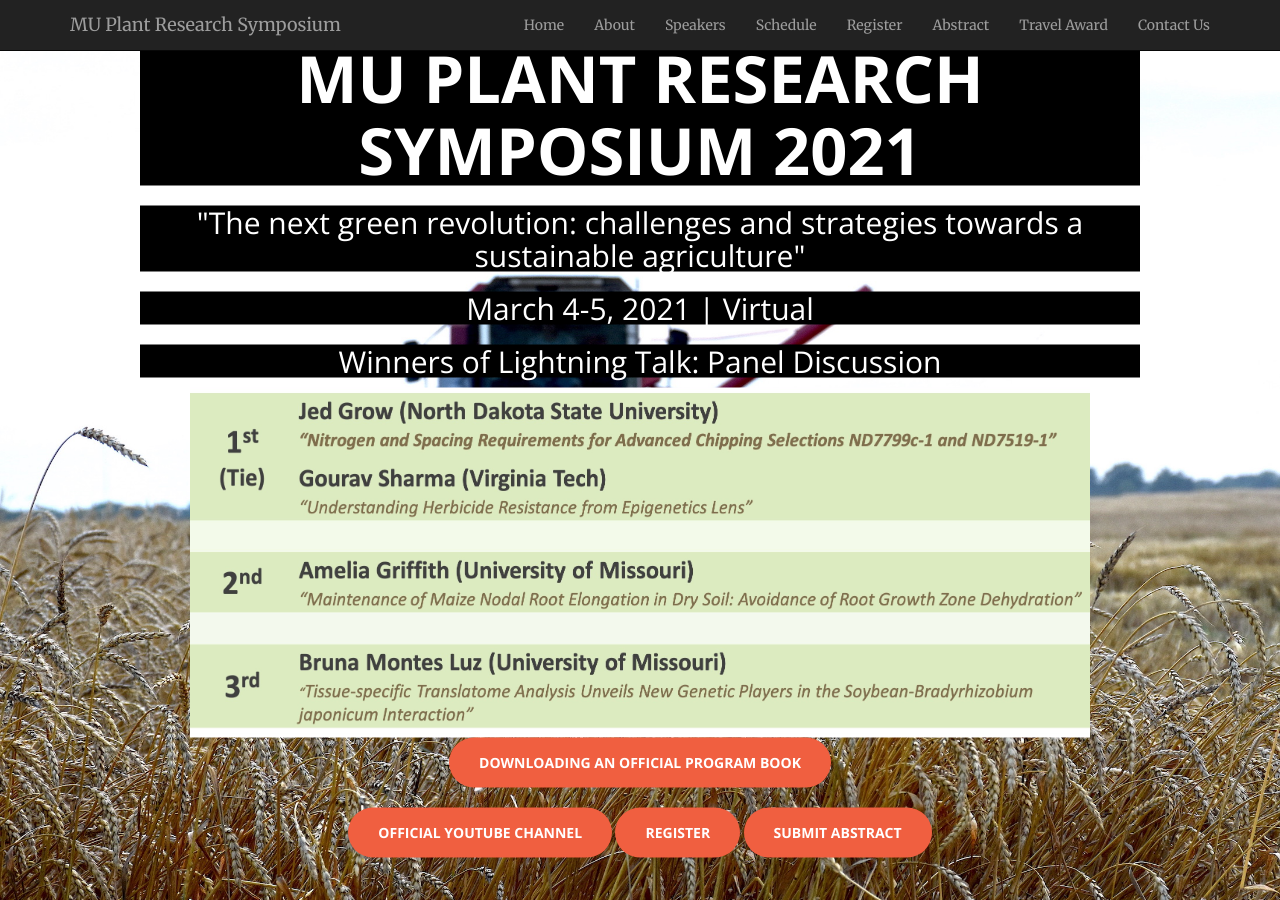
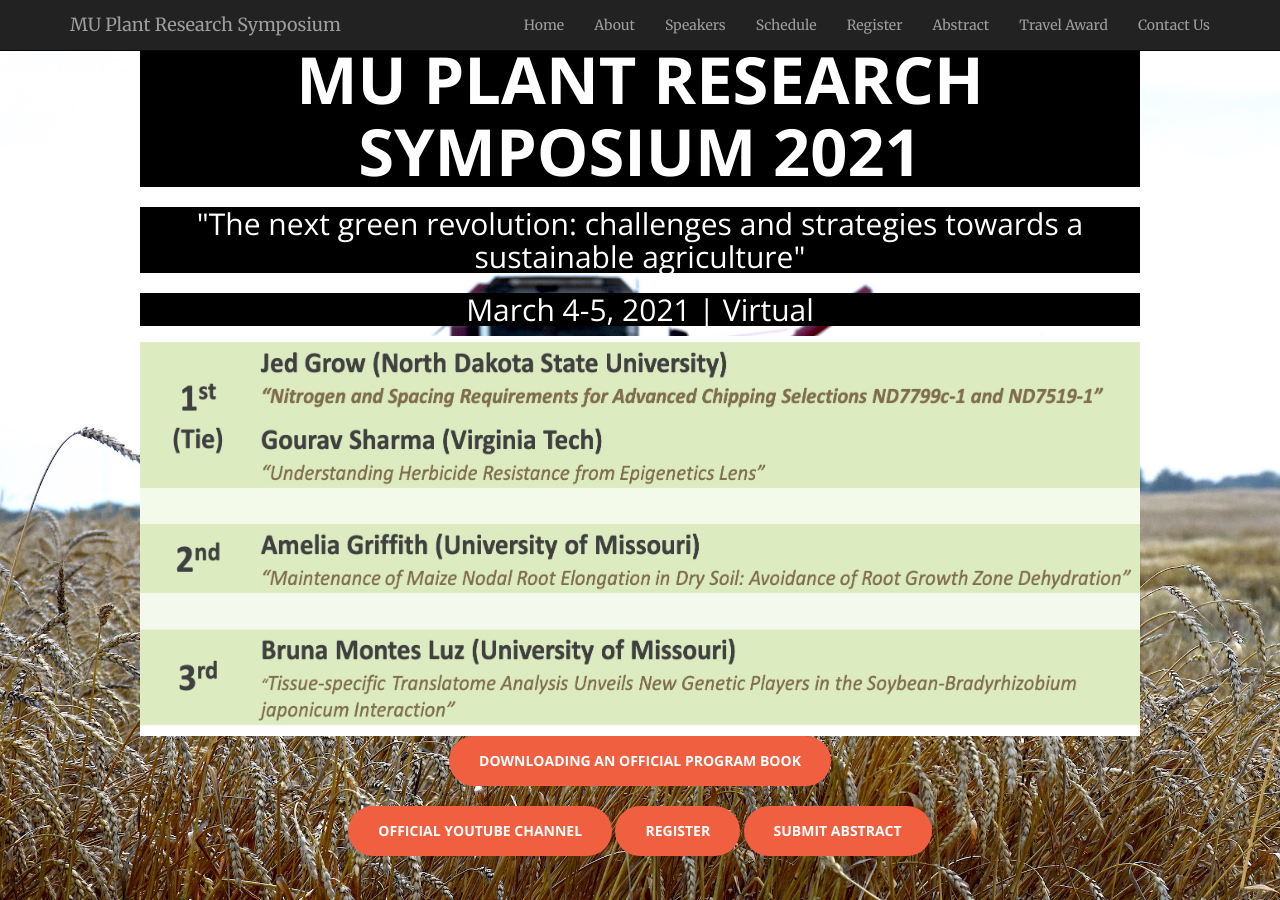
Before and after one commit to mupioneersymposium/mupioneersymposium.github.io, a Jekyll site: the page built from index.html, in a window 1280 px wide and 900 px high. Built offline with Jekyll 4.4.1, drawn with Linux system fonts in a browser that asks for light colours.

Commit message:
Update header.html

```diff
--- a/_includes/header.html
+++ b/_includes/header.html
@@ -4,8 +4,7 @@
             <h1 style="background-color:black;">MU Plant Research Symposium 2021</h1>
             <h2 style="background-color:black;">"The next green revolution: challenges and strategies towards a sustainable agriculture"</h2>
             <h2 style="background-color:black;">March 4-5, 2021 | Virtual </h2>
-            <h2 style="background-color:black;">Winners of Lightning Talk: Panel Discussion </h2>
-            <img src="/img/2021LightningWinners.jpg" alt="Winners of Lightning Talk:Panel Discussion" width="900" height="350">
+            <img src="/img/2021LightningWinners.jpg" alt="Winners of Lightning Talk:Panel Discussion" width="1000" height="400">
             <a target="_blank" href="https://drive.google.com/file/d/1VjnUJz2nTVGwZcK-j61eVeZIjGsMU3Tz/view?usp=sharing" class="btn btn-primary btn-xl page-scroll">Downloading an Official Program Book</a><br/><br/>
             <a target="_blank" href="https://www.youtube.com/channel/UCx_xqiB6fEu-4e_f5nmf-gw/videos" class="btn btn-primary btn-xl page-scroll">Official YouTube Channel</a>
             <a target="_blank" href="register.html" class="btn btn-primary btn-xl page-scroll">Register</a>
```
